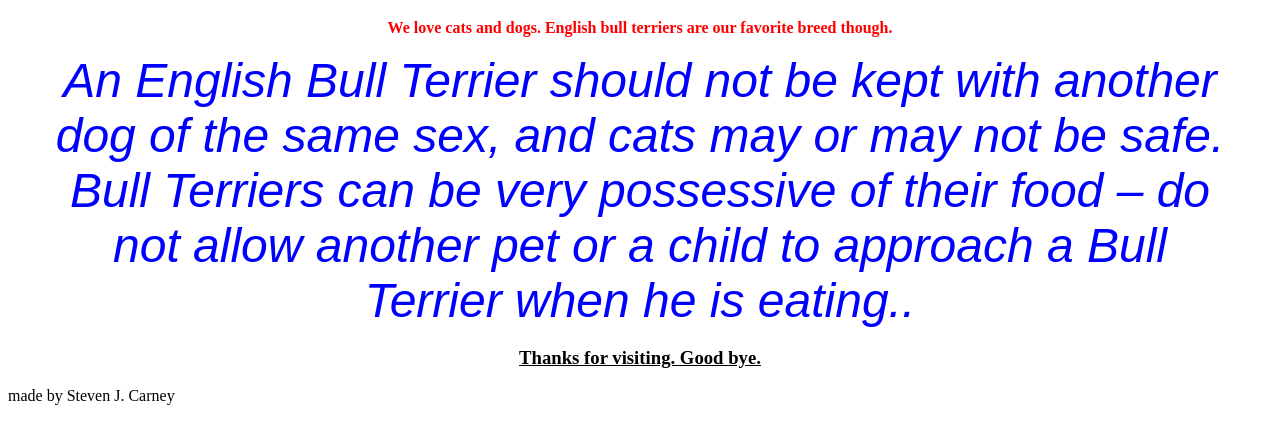
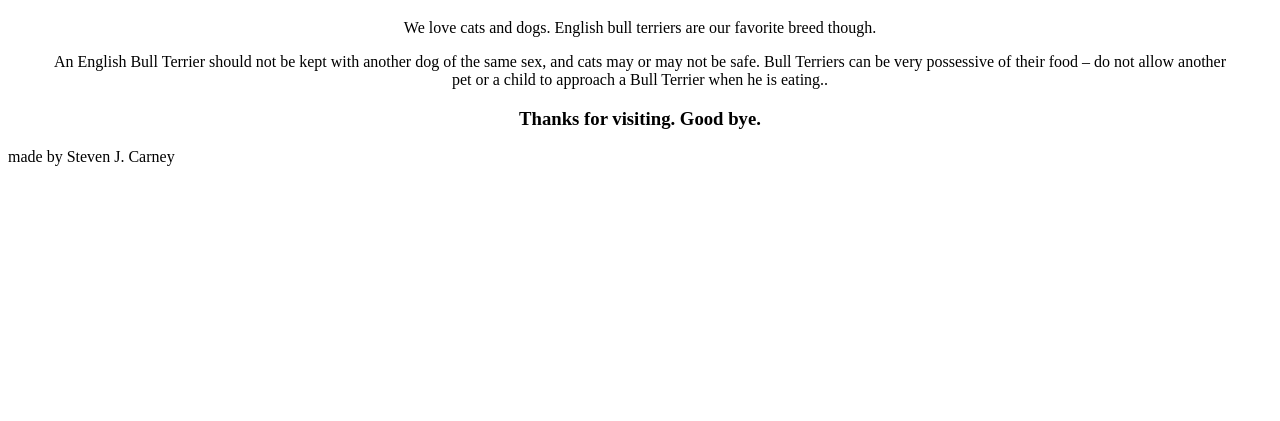
Before and after one commit to Hungrygormagon/HTMLandCSSprojects, a plain HTML site: page HTML Dog Website/Basic_HTML_1.html in a window 1280 px wide. Shown: the part 406-827 px from the top of the page. After the commit the page ends 800 px from the top, so only its background shows below. Drawn offline with Linux system fonts and the light colour scheme.

Commit message:
Edit for assignment feedback

```diff
--- a/HTML Dog Website/Basic_HTML_1.html
+++ b/HTML Dog Website/Basic_HTML_1.html
@@ -11,18 +11,18 @@
 		</iframe>
 		<center>
 			<nav>
-				<a href=Cat>Cats</a>
-				<a href=Dog>Dogs</a>
-				<a href=Dog_Photo>English Bull Terrier</a>
+				<a href="Cat.html">Cats</a>
+				<a href="Dog.html">Dogs</a>
+				<a href="Dog_Photo.html">English Bull Terrier</a>
 			</nav>
 			<h1>Welcome!</h1>
-			<font color="red"> <b>We love cats and dogs. English bull terriers are our favorite breed though.</b></font>
+			We love cats and dogs. English bull terriers are our favorite breed though.
 			<blockquote cite="https://www.yourpurebredpuppy.com/reviews/bullterriers.html">
-			<Font color="#0000FF" face="Arial" size="7"><i>An English Bull Terrier should not be kept with another dog of the same sex,
+			An English Bull Terrier should not be kept with another dog of the same sex,
 			and cats may or may not be safe. Bull Terriers can be very possessive of their food –
-			do not allow another pet or a child to approach a Bull Terrier when he is eating..</i></Font>
+			do not allow another pet or a child to approach a Bull Terrier when he is eating..
 			</blockquote>
-			<h3><u>Thanks for visiting. Good bye.</u></h3>
+			<h3>Thanks for visiting. Good bye.</h3>
 		</center>
 	</body>
 
```
